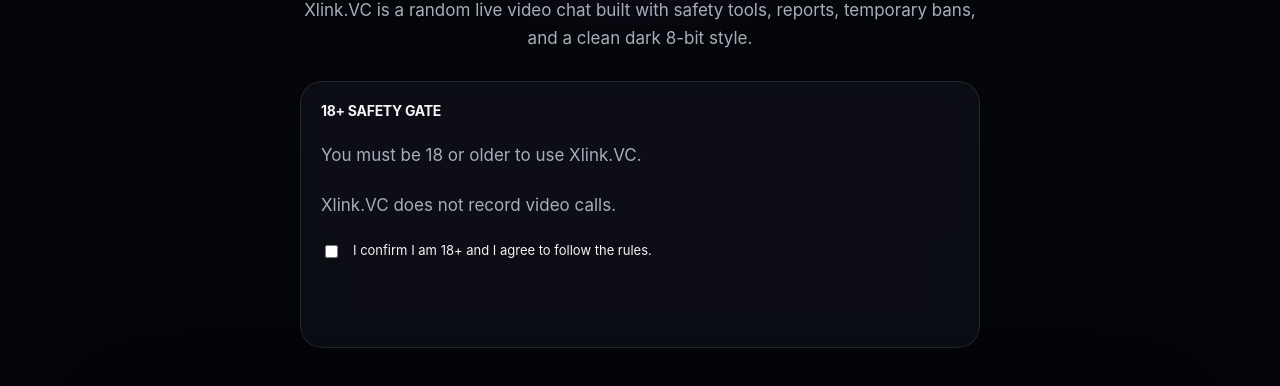
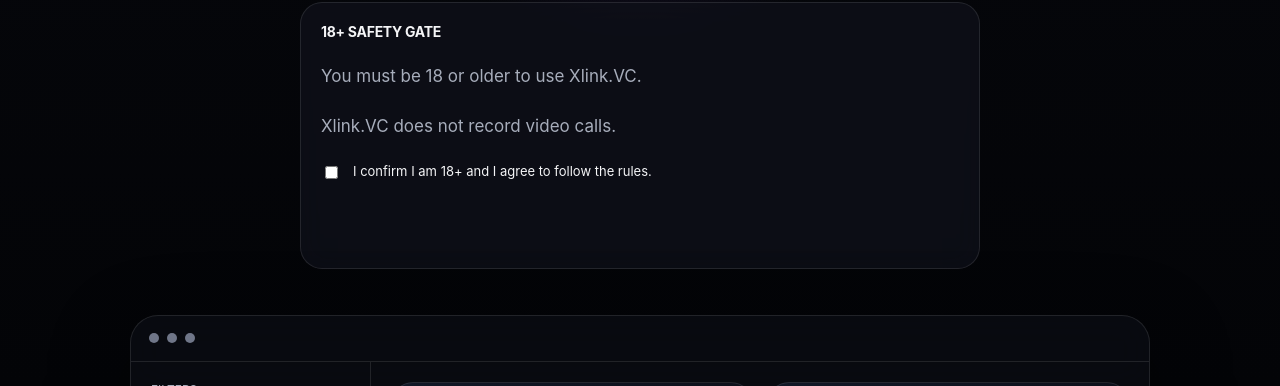
Before and after one commit to lakersjd/VibeCam, a website: page public/index.html in a window 1280 px wide. Shown: the part 414-800 px from the top of the page. Drawn offline with nearby package versions, Linux system fonts and the light colour scheme; no server answers.

Commit message:
remove landing hero description

```diff
--- a/public/index.html
+++ b/public/index.html
@@ -28,10 +28,6 @@
 
       <section class="landing-hero">
         <h1>Meet strangers with a safer vibe.</h1>
-        <p>
-          Xlink.VC is a random live video chat built with safety tools,
-          reports, temporary bans, and a clean dark 8-bit style.
-        </p>
 
         <div class="age-box hero-age-box">
           <h2>18+ SAFETY GATE</h2>
```
